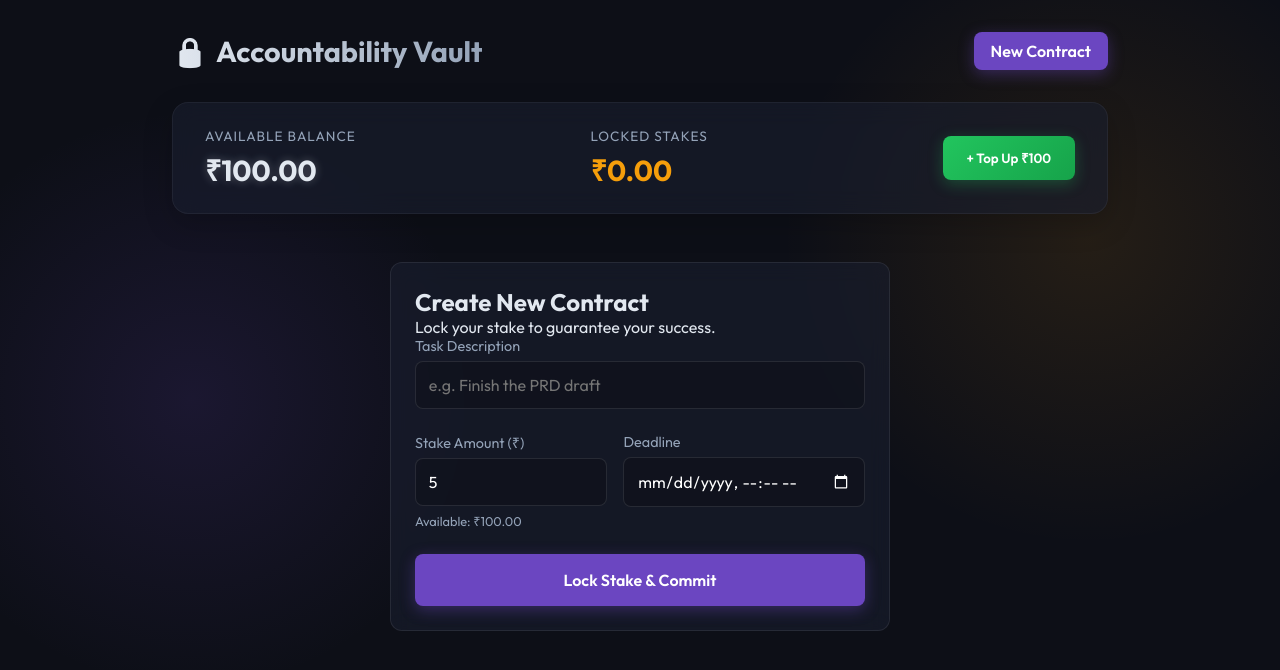
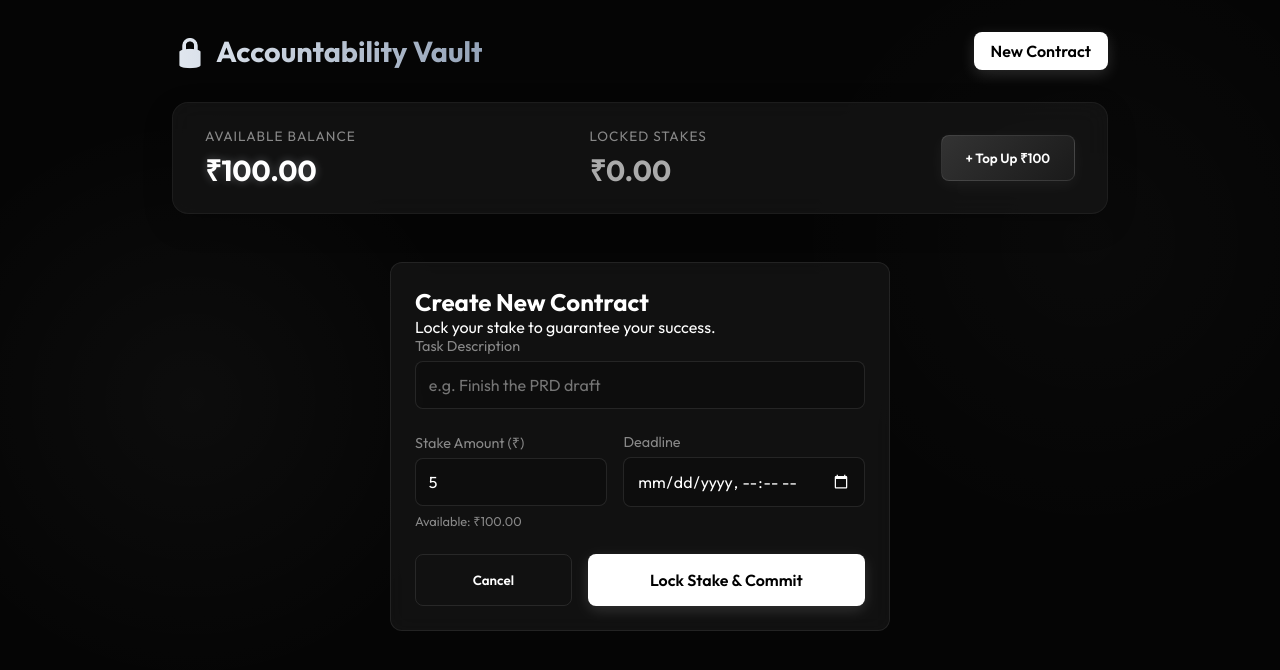
Before and after one commit to kuntal14/accountabilityApp, a Vue app: page /create in a window 1280 px wide. Shown: the top 670 px of the page. Built offline with nearby package versions, Linux system fonts and the light colour scheme.

Commit message:
initial commit

```diff
--- a/src/assets/main.css
+++ b/src/assets/main.css
@@ -1,17 +1,15 @@
 @import url('https://fonts.googleapis.com/css2?family=Outfit:wght@300;400;600;700&display=swap');
 
 :root {
-  --bg-color: #0d0f17;
-  --panel-bg: rgba(25, 30, 48, 0.6);
-  --primary-accent: #6b46c1;
-  /* Modern vibrant purple */
-  --primary-glow: rgba(107, 70, 193, 0.4);
-  --secondary-accent: #f59e0b;
-  /* Vibrant amber for warning */
-  --text-main: #e2e8f0;
-  --text-muted: #94a3b8;
-  --success: #10b981;
-  --fail: #ef4444;
+  --bg-color: #050505;
+  --panel-bg: rgba(25, 25, 25, 0.6);
+  --primary-accent: #ffffff;
+  --primary-glow: rgba(255, 255, 255, 0.15);
+  --secondary-accent: #aaaaaa;
+  --text-main: #ffffff;
+  --text-muted: #888888;
+  --success: #d4d4d4;
+  --fail: #666666;
 }
 
 * {
@@ -24,8 +22,8 @@
 body {
   background-color: var(--bg-color);
   color: var(--text-main);
-  background-image: radial-gradient(circle at 15% 50%, rgba(107, 70, 193, 0.15), transparent 25%),
-    radial-gradient(circle at 85% 30%, rgba(245, 158, 11, 0.1), transparent 25%);
+  background-image: radial-gradient(circle at 15% 50%, rgba(255, 255, 255, 0.03), transparent 25%),
+    radial-gradient(circle at 85% 30%, rgba(255, 255, 255, 0.02), transparent 25%);
   min-height: 100vh;
   overflow-x: hidden;
 }
@@ -81,13 +79,13 @@ body {
 .nav-btn.primary {
   background: var(--primary-accent);
   border: 1px solid transparent;
-  color: #fff;
+  color: #000;
   box-shadow: 0 4px 15px var(--primary-glow);
 }
 
 .nav-btn.primary:hover {
   transform: translateY(-2px);
-  box-shadow: 0 6px 20px rgba(107, 70, 193, 0.6);
+  box-shadow: 0 6px 20px rgba(255, 255, 255, 0.3);
 }
 
 /* WALLET BAR */
@@ -132,20 +130,20 @@ body {
 }
 
 .topup-btn {
-  background: linear-gradient(135deg, #22c55e, #16a34a);
-  border: none;
+  background: linear-gradient(135deg, #333333, #1a1a1a);
+  border: 1px solid rgba(255, 255, 255, 0.1);
   padding: 0.8rem 1.5rem;
   color: white;
   border-radius: 8px;
   font-weight: 600;
   cursor: pointer;
   transition: transform 0.2s ease, box-shadow 0.2s ease;
-  box-shadow: 0 4px 15px rgba(34, 197, 94, 0.3);
+  box-shadow: 0 4px 15px rgba(255, 255, 255, 0.05);
 }
 
 .topup-btn:hover {
   transform: scale(1.05);
-  box-shadow: 0 6px 20px rgba(34, 197, 94, 0.5);
+  box-shadow: 0 6px 20px rgba(255, 255, 255, 0.15);
 }
 
 /* MAIN CONTENT */
@@ -200,7 +198,7 @@ body {
 
 .btn.primary {
   background: var(--primary-accent);
-  color: white;
+  color: #000;
 }
 
 .mt-4 {
@@ -241,8 +239,8 @@ body {
 }
 
 .stake-badge {
-  background: rgba(245, 158, 11, 0.2);
-  color: var(--secondary-accent);
+  background: rgba(255, 255, 255, 0.1);
+  color: var(--text-main);
   padding: 0.3rem 0.6rem;
   border-radius: 20px;
   font-weight: 700;
@@ -283,21 +281,21 @@ body {
 }
 
 .action-btn.success-btn {
-  background: rgba(16, 185, 129, 0.2);
-  color: var(--success);
+  background: rgba(255, 255, 255, 0.1);
+  color: var(--text-main);
 }
 
 .action-btn.success-btn:hover {
-  background: rgba(16, 185, 129, 0.4);
+  background: rgba(255, 255, 255, 0.2);
 }
 
 .action-btn.fail-btn {
-  background: rgba(239, 68, 68, 0.2);
-  color: var(--fail);
+  background: rgba(255, 255, 255, 0.05);
+  color: var(--text-muted);
 }
 
 .action-btn.fail-btn:hover {
-  background: rgba(239, 68, 68, 0.4);
+  background: rgba(255, 255, 255, 0.1);
 }
 
 /* FORMS */
@@ -358,7 +356,7 @@ input[type="datetime-local"]::-webkit-calendar-picker-indicator {
 .submit-btn {
   width: 100%;
   background: var(--primary-accent);
-  color: white;
+  color: #000;
   border: none;
   padding: 1rem;
   border-radius: 8px;
@@ -371,7 +369,7 @@ input[type="datetime-local"]::-webkit-calendar-picker-indicator {
 
 .submit-btn:hover {
   transform: translateY(-2px);
-  box-shadow: 0 6px 20px rgba(107, 70, 193, 0.6);
+  box-shadow: 0 6px 20px rgba(255, 255, 255, 0.3);
 }
 
 .error-msg {
--- a/src/views/TaskCreate.vue
+++ b/src/views/TaskCreate.vue
@@ -54,7 +54,10 @@ const submitContract = () => {
 
         <div v-if="error" class="error-msg">{{ error }}</div>
 
-        <button type="submit" class="submit-btn">Lock Stake & Commit</button>
+        <div style="display: flex; gap: 1rem; margin-top: 0.5rem;">
+          <button type="button" class="nav-btn" style="flex: 1; padding: 1rem;" @click="router.push('/')">Cancel</button>
+          <button type="submit" class="submit-btn" style="flex: 2;">Lock Stake & Commit</button>
+        </div>
       </form>
     </div>
   </div>
```
